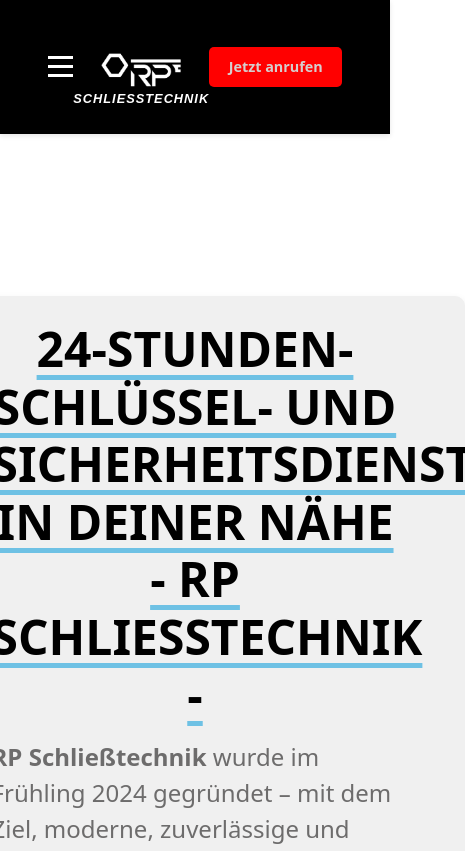
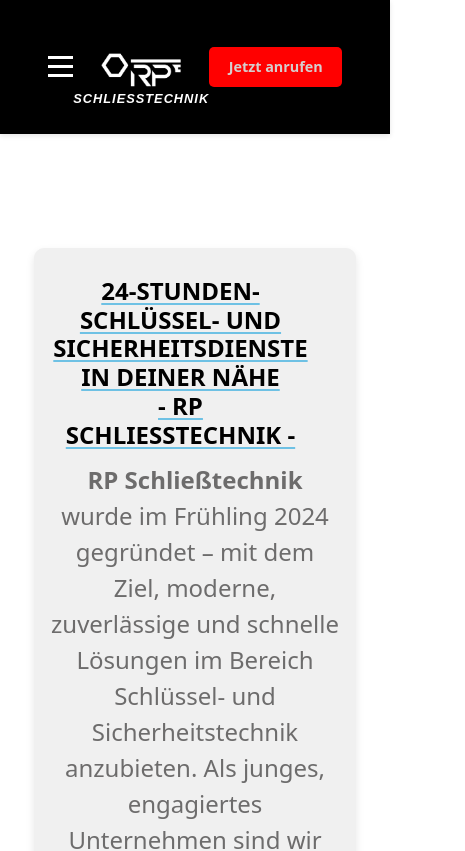
Before and after one commit to OGDeniz/RP-Schliesstechnik, a Next.js app: page / in a window 390 px wide. Shown: the top 851 px of the page, 465 px wide, since content can reach past the window. Built offline with nearby package versions, Linux system fonts and the light colour scheme.

Commit message:
Füge next.config.js hinzu; aktiviere experimentelle Cross-Origin-Anfragen und den Strict Mode; erstelle leere header.module.css-Datei.

```diff
--- a/components/Opener.tsx
+++ b/components/Opener.tsx
@@ -1,21 +1,22 @@
 import styles from '../styles/opener.module.css';
-
 
 export default function Opener() {
     return (
         <div className={styles.container}>
             <div className={styles.header}>
 
-                <h2>24-STUNDEN-SCHLÜSSEL- UND SICHERHEITSDIENSTE IN DEINER NÄHE <br /> - RP SCHLIESSTECHNIK -</h2>
-
-
+                <h2>
+                    24-STUNDEN-SCHLÜSSEL- UND SICHERHEITSDIENSTE IN DEINER NÄHE
+                    <br />
+                    <span>- RP SCHLIESSTECHNIK -</span>
+                </h2>
 
                 <p>
                     <strong> RP Schließtechnik </strong> wurde im Frühling 2024 gegründet – mit dem Ziel, moderne, zuverlässige und schnelle Lösungen im Bereich Schlüssel- und Sicherheitstechnik anzubieten. Als junges, engagiertes Unternehmen sind wir stolz darauf, sowohl Privat- als auch Geschäftskunden in der Region ein umfassendes Leistungsspektrum zu bieten.
                 </p>
 
                 <p>
-                    📍 Unser Servicegebiet umfasst den gesamten Rhein-Neckar-Kreis – inklusive Heidelberg, Mannheim, Sinsheim, Wiesloch, Walldorf und Umgebung.
+                    📍 Wir sind für Sie im gesamten Landkreis Karlsruhe im Einsatz – von Bruchsal über Ettlingen bis hin zu Bretten, Stutensee, Waghäusel und vielen weiteren Orten in der Umgebung. Verlassen Sie sich auf unseren zuverlässigen Service – direkt vor Ihrer Haustür!
                 </p>
                 <p>
                     24-Stunden-Notdienst – auch an Wochenenden und Feiertagen. Wenn Sie uns brauchen, sind wir für Sie da!
--- /dev/null
+++ b/next.config.js
@@ -0,0 +1,6 @@
+module.exports = {
+    experimental: {
+        allowedDevOrigins: ['http://192.168.178.122'], // Erlaubt Cross-Origin-Anfragen von dieser IP
+    },
+    reactStrictMode: true, // Aktiviert den Strict Mode für bessere Fehlererkennung
+};
--- a/next.config.ts
+++ b/next.config.ts
@@ -1,7 +1,7 @@
 /** @type {import('next').NextConfig} */
 const nextConfig = {
     reactStrictMode: true,
-    //output: "export", // Generiert statische Seiten für "out/"-Ordner
+    // output: "export", // Generiert statische Seiten für "out/"-Ordner
     trailingSlash: true, // Stellt sicher, dass alle URLs mit "/" enden
 
     images: {
--- a/pages/index.tsx
+++ b/pages/index.tsx
@@ -50,6 +50,10 @@
         <Opener />
       </div>
 
+      <div className={homeStyles.sliderContainer}>
+        <Slider images={sliderImages} className={undefined} />
+      </div>
+
       <div className={homeStyles.three} >
 
         <h2>Über uns – RP Schließtechnik</h2>
@@ -61,15 +65,7 @@
         {/*
             Define the 'produkt' object with the required properties.
           */}
-        <Image
-          src="/bilder/img4.png"
-          alt="Schlüsseldienst Bild 4"
-          sizes="(max-width: 768px) 100vw, (max-width: 1200px) 50vw, 33vw"
 
-          width={1920}
-          height={1080}
-          className={cardStyles.cardImage}
-        />
       </div>
 
       <div className={homeStyles.three} >
--- a/styles/opener.module.css
+++ b/styles/opener.module.css
@@ -3,106 +3,101 @@
     flex-direction: column;
     align-items: center;
     justify-content: center;
-    height: 100vh;
+    overflow: hidden;
+
     background-color: #f0f0f0;
-    margin-top: 10rem;
-    /* Abstand vom oberen Rand */
-    padding: 2rem;
-    /* Innenabstand */
+
     box-sizing: border-box;
-    /* Box-Modell */
-    width: 100%;
-    /* Breite des Containers */
+    width: 90%;
+    /* Adjusted for smaller screens */
     max-width: 1200px;
-    /* Maximale Breite */
     border-radius: 10px;
-    /* Abgerundete Ecken */
     box-shadow: 0 4px 8px rgba(0, 0, 0, 0.1);
-    /* Schatteneffekt */
     transition: transform 0.3s ease-in-out;
-    /* Animationseffekt */
-    overflow: hidden;
-    /* Überlauf verstecken */
     position: relative;
-    /* Positionierung relativ für absolute Kinder */
-    z-index: 1;
-    /* Z-Index für Überlagerung */
+    z-index: 10;
 }
 
 .header {
     font-size: 2rem;
     color: #6d6c6c;
     margin-bottom: 1rem;
-    width: 80%;
-
+    width: 100%;
+    height: auto;
+    /* Full width for better alignment */
+    text-align: center;
+    /* Center-align text */
 }
 
 .header h2 {
-    font-size: 6rem;
+    font-size: clamp(1.8rem, 4vw, 3rem);
+    /* Dynamische Schriftgröße */
     color: var(--primary-dark);
-    margin-bottom: 4rem;
-    margin-top: 2rem;
+    margin: 1rem 0;
+    /* Reduzierter Abstand */
     text-decoration: underline;
-    text-decoration-thickness: 0.3rem;
+    text-decoration-thickness: 0.15rem;
+    /* Dünnere Unterstreichung */
     text-decoration-color: var(--primary);
-    text-underline-offset: 0.5rem;
+    text-underline-offset: 0.2rem;
+    /* Kleinere Unterstreichungsabstände */
     text-align: center;
-    /* Zentrierung des Textes */
     font-weight: 700;
-    /* Fettdruck */
+    word-break: break-word;
+    /* Lange Wörter umbrechen */
+    line-height: 1.2;
+    /* Verbesserte Lesbarkeit */
+    max-width: 90%;
+    /* Begrenzte Breite für bessere Darstellung */
+    margin-left: auto;
+    margin-right: auto;
+    overflow-wrap: break-word;
+    /* Zusätzliche Sicherheit für Wortumbrüche */
 }
 
 @media (max-width: 768px) {
+    .container {
+        margin: 3rem auto;
+        padding: 1.5rem;
+        height: auto;
+        /* Adjust height for smaller screens */
+    }
+
+    .header {
+        font-size: 1.8rem;
+    }
+
     .header h2 {
-        font-size: 4rem;
-        margin-bottom: 2rem;
-        margin-top: 1rem;
+        font-size: clamp(1.8rem, 4vw, 2.8rem);
+        /* Kleinere Schriftgröße für Tablets */
+        margin: 1rem 0;
+        /* Weniger Abstand */
     }
 }
 
 @media (max-width: 480px) {
-    .header h2 {
-        font-size: 2.5rem;
-        margin-bottom: 1rem;
-        margin-top: 0.5rem;
-    }
-}
-
-@media screen and (max-width: 768px) {
     .container {
-        margin-top: 5rem;
-        /* Abstand vom oberen Rand */
+        margin: 2rem auto;
         padding: 1rem;
-        /* Innenabstand */
-        height: fit-content;
     }
 
     .header {
         font-size: 1.5rem;
-        /* Kleinere Schriftgröße für kleinere Bildschirme */
     }
 
     .header h2 {
-        font-size: 3rem;
-        /* Kleinere Schriftgröße für kleinere Bildschirme */
-        margin-bottom: 1rem;
-        /* Weniger Abstand nach unten */
+        font-size: clamp(1.5rem, 3.5vw, 2.2rem);
+        /* Noch kleinere Schriftgröße für Smartphones */
+        margin: 0.8rem 0;
+        /* Noch weniger Abstand */
     }
+}
 
-    .header h2:hover {
-        text-decoration: none;
-        /* Keine Unterstreichung bei Hover */
-    }
-
-    .header h2:active {
-        text-decoration: none;
-        /* Keine Unterstreichung bei Klick */
-    }
-
-    .header h2:focus {
-        text-decoration: none;
-        /* Keine Unterstreichung bei Fokus */
-    }
-
-
+.header h2:hover,
+.header h2:active,
+.header h2:focus {
+    text-decoration: none;
+    /* Consistent hover, active, and focus styles */
+    color: var(--primary-dark-hover);
+    /* Optional: Add hover color for better UX */
 }
```
Also changed, not shown: styles/header.module.css (added).
